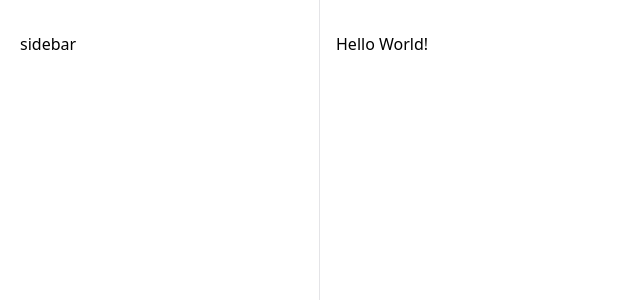
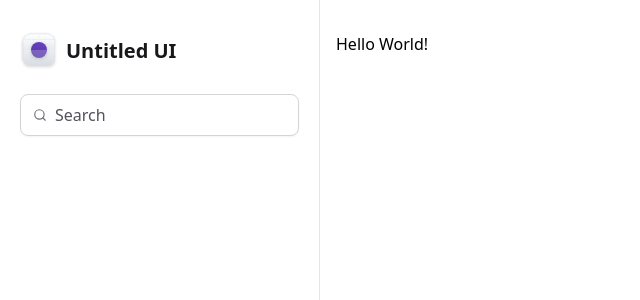
Before and after one commit to azevedorafael/tailwind-next, a Next.js app: page / in a window 1280 px wide. Shown: the top 300 px of the page, without its empty margins (0-640 px from the left). Built offline with nearby package versions, Linux system fonts and the light colour scheme.

Commit message:
add sidebar component

```diff
--- a/package.json
+++ b/package.json
@@ -9,6 +9,7 @@
     "lint": "next lint"
   },
   "dependencies": {
+    "lucide-react": "^0.468.0",
     "next": "15.0.4",
     "react": "^19.0.0",
     "react-dom": "^19.0.0"
--- /dev/null
+++ b/src/app/components/Sidebar/Logo.tsx
@@ -0,0 +1,209 @@
+export function Logo() {
+  return (
+    <strong className="flex items-center gap-2 text-xl font-semibold text-zinc-900">
+      <svg
+        width={38}
+        height={38}
+        viewBox="0 0 38 38"
+        fill="none"
+        xmlns="http://www.w3.org/2000/svg"
+      >
+        <g filter="url(#filter0_dd_27004_307)">
+          <g clipPath="url(#clip0_27004_307)">
+            <rect x={3} y={2} width={32} height={32} rx={8} fill="#fff" />
+            <rect
+              x={3}
+              y={2}
+              width={32}
+              height={32}
+              rx={8}
+              fill="url(#paint0_linear_27004_307)"
+            />
+            <path
+              fillRule="evenodd"
+              clipRule="evenodd"
+              d="M19 4.039c-7.71 0-13.961 6.25-13.961 13.961 0 7.71 6.25 13.961 13.961 13.961 7.71 0 13.961-6.25 13.961-13.961 0-7.71-6.25-13.961-13.961-13.961zM4.961 18c0-7.753 6.286-14.039 14.039-14.039S33.039 10.247 33.039 18 26.753 32.039 19 32.039 4.961 25.753 4.961 18z"
+              fill="#D0D5DD"
+            />
+            <path
+              fillRule="evenodd"
+              clipRule="evenodd"
+              d="M19 14.078a3.922 3.922 0 100 7.845 3.922 3.922 0 000-7.845zM15 18a4 4 0 118 0 4 4 0 01-8 0z"
+              fill="#D0D5DD"
+            />
+            <path
+              fillRule="evenodd"
+              clipRule="evenodd"
+              d="M19 15.32a2.68 2.68 0 100 5.36 2.68 2.68 0 000-5.36zM16.243 18a2.757 2.757 0 115.514 0 2.757 2.757 0 01-5.514 0z"
+              fill="#D0D5DD"
+            />
+            <path d="M18.961 2h.078v32h-.078V2z" fill="#D0D5DD" />
+            <path d="M35 17.96v.079H3v-.078h32z" fill="#D0D5DD" />
+            <path
+              d="M29.602 2h.078v32h-.078V2zM13.64 2h.078v32h-.077V2zM24.282 2h.077v32h-.077V2zM8.32 2h.078v32H8.32V2z"
+              fill="#D0D5DD"
+            />
+            <path
+              d="M35 28.602v.077H3v-.077h32zM35 12.64v.078H3v-.077h32zM35 23.281v.078H3v-.078h32zM35 7.32v.078H3V7.32h32z"
+              fill="#D0D5DD"
+            />
+            <g filter="url(#filter1_dd_27004_307)">
+              <circle
+                cx={19}
+                cy={18}
+                r={8}
+                fill="url(#paint1_linear_27004_307)"
+              />
+            </g>
+            <g filter="url(#filter2_b_27004_307)">
+              <path
+                d="M3 18h32v3.2c0 4.48 0 6.72-.872 8.432a8 8 0 01-3.496 3.496C28.92 34 26.68 34 22.2 34h-6.4c-4.48 0-6.72 0-8.432-.872a8 8 0 01-3.496-3.496C3 27.92 3 25.68 3 21.2V18z"
+                fill="#fff"
+                fillOpacity={0.2}
+              />
+            </g>
+          </g>
+          <rect
+            x={3.15}
+            y={2.15}
+            width={31.7}
+            height={31.7}
+            rx={7.85}
+            stroke="#D0D5DD"
+            strokeWidth={0.3}
+          />
+        </g>
+        <defs>
+          <filter
+            id="filter0_dd_27004_307"
+            x={0}
+            y={0}
+            width={38}
+            height={38}
+            filterUnits="userSpaceOnUse"
+            colorInterpolationFilters="sRGB"
+          >
+            <feFlood floodOpacity={0} result="BackgroundImageFix" />
+            <feColorMatrix
+              in="SourceAlpha"
+              values="0 0 0 0 0 0 0 0 0 0 0 0 0 0 0 0 0 0 127 0"
+              result="hardAlpha"
+            />
+            <feOffset dy={1} />
+            <feGaussianBlur stdDeviation={1} />
+            <feColorMatrix values="0 0 0 0 0.0627451 0 0 0 0 0.0941176 0 0 0 0 0.156863 0 0 0 0.06 0" />
+            <feBlend
+              in2="BackgroundImageFix"
+              result="effect1_dropShadow_27004_307"
+            />
+            <feColorMatrix
+              in="SourceAlpha"
+              values="0 0 0 0 0 0 0 0 0 0 0 0 0 0 0 0 0 0 127 0"
+              result="hardAlpha"
+            />
+            <feOffset dy={1} />
+            <feGaussianBlur stdDeviation={1.5} />
+            <feColorMatrix values="0 0 0 0 0.0627451 0 0 0 0 0.0941176 0 0 0 0 0.156863 0 0 0 0.1 0" />
+            <feBlend
+              in2="effect1_dropShadow_27004_307"
+              result="effect2_dropShadow_27004_307"
+            />
+            <feBlend
+              in="SourceGraphic"
+              in2="effect2_dropShadow_27004_307"
+              result="shape"
+            />
+          </filter>
+          <filter
+            id="filter1_dd_27004_307"
+            x={8}
+            y={8}
+            width={22}
+            height={22}
+            filterUnits="userSpaceOnUse"
+            colorInterpolationFilters="sRGB"
+          >
+            <feFlood floodOpacity={0} result="BackgroundImageFix" />
+            <feColorMatrix
+              in="SourceAlpha"
+              values="0 0 0 0 0 0 0 0 0 0 0 0 0 0 0 0 0 0 127 0"
+              result="hardAlpha"
+            />
+            <feOffset dy={1} />
+            <feGaussianBlur stdDeviation={1} />
+            <feColorMatrix values="0 0 0 0 0.0627451 0 0 0 0 0.0941176 0 0 0 0 0.156863 0 0 0 0.06 0" />
+            <feBlend
+              in2="BackgroundImageFix"
+              result="effect1_dropShadow_27004_307"
+            />
+            <feColorMatrix
+              in="SourceAlpha"
+              values="0 0 0 0 0 0 0 0 0 0 0 0 0 0 0 0 0 0 127 0"
+              result="hardAlpha"
+            />
+            <feOffset dy={1} />
+            <feGaussianBlur stdDeviation={1.5} />
+            <feColorMatrix values="0 0 0 0 0.0627451 0 0 0 0 0.0941176 0 0 0 0 0.156863 0 0 0 0.1 0" />
+            <feBlend
+              in2="effect1_dropShadow_27004_307"
+              result="effect2_dropShadow_27004_307"
+            />
+            <feBlend
+              in="SourceGraphic"
+              in2="effect2_dropShadow_27004_307"
+              result="shape"
+            />
+          </filter>
+          <filter
+            id="filter2_b_27004_307"
+            x={-2}
+            y={13}
+            width={42}
+            height={26}
+            filterUnits="userSpaceOnUse"
+            colorInterpolationFilters="sRGB"
+          >
+            <feFlood floodOpacity={0} result="BackgroundImageFix" />
+            <feGaussianBlur in="BackgroundImageFix" stdDeviation={2.5} />
+            <feComposite
+              in2="SourceAlpha"
+              operator="in"
+              result="effect1_backgroundBlur_27004_307"
+            />
+            <feBlend
+              in="SourceGraphic"
+              in2="effect1_backgroundBlur_27004_307"
+              result="shape"
+            />
+          </filter>
+          <linearGradient
+            id="paint0_linear_27004_307"
+            x1={19}
+            y1={2}
+            x2={19}
+            y2={34}
+            gradientUnits="userSpaceOnUse"
+          >
+            <stop stopColor="#fff" />
+            <stop offset={1} stopColor="#D0D5DD" />
+          </linearGradient>
+          <linearGradient
+            id="paint1_linear_27004_307"
+            x1={15}
+            y1={26}
+            x2={23}
+            y2={10}
+            gradientUnits="userSpaceOnUse"
+          >
+            <stop stopColor="#53389E" />
+            <stop offset={1} stopColor="#6941C6" />
+          </linearGradient>
+          <clipPath id="clip0_27004_307">
+            <rect x={3} y={2} width={32} height={32} rx={8} fill="#fff" />
+          </clipPath>
+        </defs>
+      </svg>
+      <span>Untitled UI</span>
+    </strong>
+  )
+}
--- /dev/null
+++ b/src/app/components/Sidebar/index.tsx
@@ -0,0 +1,18 @@
+import { Search } from 'lucide-react'
+import { Logo } from './Logo'
+
+export function Sidebar() {
+  return (
+    <aside className="space-y-6 border-r border-zinc-200 px-5 py-8">
+      <Logo />
+
+      <div className="flex w-full items-center gap-2 rounded-lg border border-zinc-300 px-3 py-2 shadow-sm">
+        <Search className="h-5 w-5 text-zinc-500" />
+        <input
+          className="flex-1 border-0 bg-transparent p-0 text-zinc-900 placeholder-zinc-600"
+          placeholder="Search"
+        />
+      </div>
+    </aside>
+  )
+}
--- a/src/app/layout.tsx
+++ b/src/app/layout.tsx
@@ -1,6 +1,7 @@
 import type { Metadata } from 'next'
 import localFont from 'next/font/local'
 import './globals.css'
+import { Sidebar } from './components/Sidebar'
 
 const geistSans = localFont({
   src: './fonts/GeistVF.woff',
@@ -29,8 +30,7 @@
         className={`${geistSans.variable} ${geistMono.variable} antialiased`}
       >
         <div className="grid-cols-app grid min-h-screen">
-          <aside className="border-r border-zinc-200 px-5 py-8">sidebar</aside>
-
+          <Sidebar />
           <main className="px-4 pb-12 pt-8">{children}</main>
         </div>
       </body>
```
Also changed, not shown: 1 other file (tests, documents, lock files or other folders).
